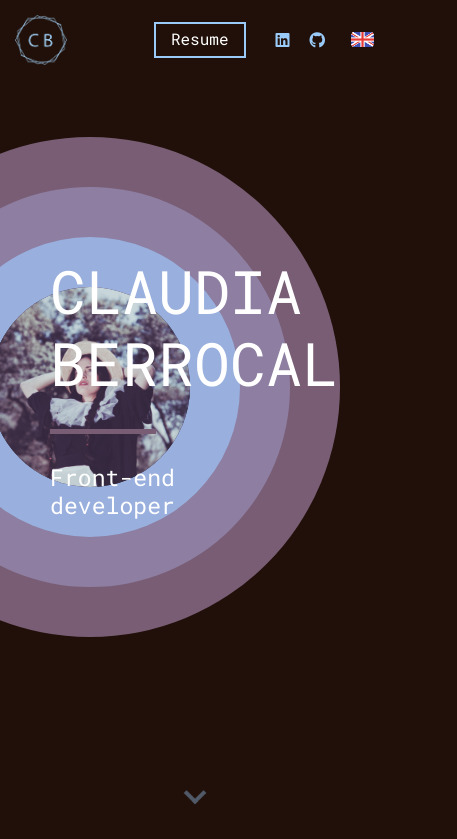
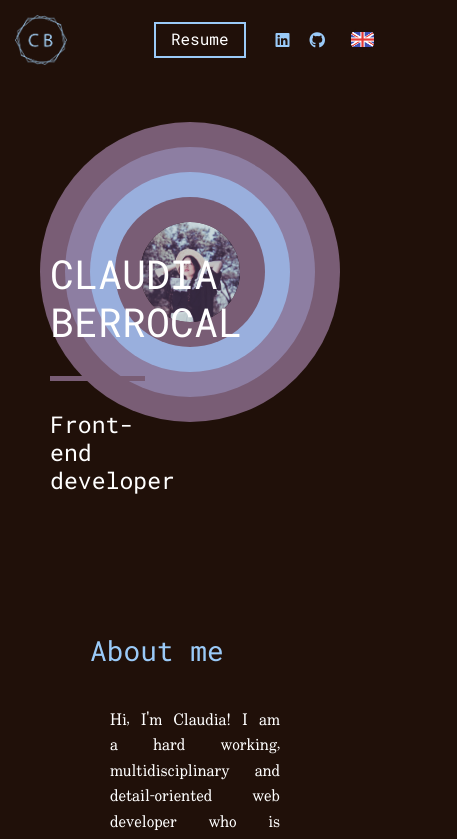
Before and after one commit to claudiabg-c/my-dev-portfolio, an Angular app: page /#/en/home in a window 390 px wide. Shown: the top 839 px of the page, 457 px wide, since content can reach past the window. Built offline with nearby package versions, Linux system fonts and the light colour scheme.

Commit message:
Add responsive design for small tablet devices.

```diff
--- a/src/app/components/about/about.component.scss
+++ b/src/app/components/about/about.component.scss
@@ -195,3 +195,28 @@
         }
     }
 }
+
+@media screen and (max-width: 768px) {
+    .about {
+        grid-template-columns: repeat(2, 1fr);
+        .technologies {
+            padding: 60px 0 0;
+            .technologies-image {
+                width: 50%;
+            }
+        }
+        .about-me-info {
+            grid-column: 1/3;
+            grid-row: 1/2;
+            .title-info {
+                margin: 20px;
+            }
+        }
+        .timeline {
+            grid-column: 1/3;
+            width: 100%;
+            margin: 30px;
+            padding: 60px 0 0;
+        }
+    }
+}
--- a/src/app/components/header/header.component.scss
+++ b/src/app/components/header/header.component.scss
@@ -150,3 +150,49 @@
         }
     }
 }
+
+@media screen and (max-width: 768px) {
+    .header {
+        height: auto;
+        padding-top: 200px;
+        display: flex;
+        flex-direction: column-reverse;
+        .header-info {
+            padding: 50px;
+            width: 50%;
+            .name {
+                font-size: 40px;
+                max-width: 100%;
+            }
+        }
+        .header-img {
+            right: 0;
+            width: 100vw;
+            justify-content: flex-end;
+            padding-right: 50px;
+            .first-layer {
+                height: 300px;
+                min-width: 300px;
+                .second-layer {
+                    height: 250px;
+                    width: 250px;
+                    .third-layer {
+                        height: 200px;
+                        width: 200px;
+                        .fourth-layer {
+                            height: 150px;
+                            width: 150px;
+                            .header-picture {
+                                height: 100px;
+                                width: 100px;
+                            }
+                        }
+                    }
+                }
+            }
+        }
+        .arrow-down {
+            display: none;
+        }
+    }
+}
--- a/src/app/components/work/work.component.scss
+++ b/src/app/components/work/work.component.scss
@@ -116,3 +116,46 @@
         }
     }
 }
+
+//add media query for mobile
+
+@media screen and (max-width: 768px) {
+    #work {
+        .each-project {
+            grid-template-columns: repeat(1, 1fr);
+            margin: 0 50px 50px;
+            padding: 50px;
+            .title, .description, .other-info, .project-count {
+                grid-column: 1/2;
+            }
+            .title {
+                grid-row: 1/2;
+                padding-bottom: 10px;
+            }
+            .description {
+                grid-row: 2/5;
+                font-size: 14px;
+            }
+            .project-image {
+                grid-column: 1/2;
+                grid-row: 5/6;
+                max-width: 100%;
+                max-height: 70%;
+                right: 0;
+                position: relative;
+                padding: 0;
+            }
+            .other-info {
+                grid-row: 7/8;
+                grid-column: 1/2;
+                .role, .technologies, .year {
+                    font-size: 12px;
+                }
+            }
+            .next {
+                grid-column: 1/2;
+                font-size: 16px;
+            }
+        }
+    }
+}
--- a/src/assets/ui/css/reset.scss
+++ b/src/assets/ui/css/reset.scss
@@ -73,3 +73,7 @@ table {
 	border-collapse: collapse;
 	border-spacing: 0;
 }
+
+.app {
+	width: 100vw;
+}
```
